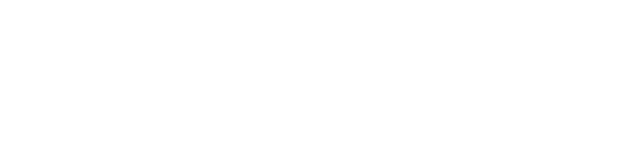
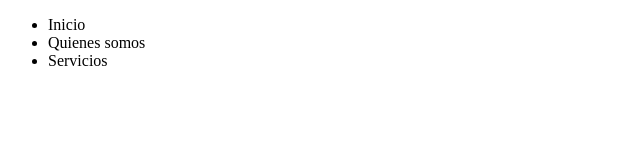
Before and after one commit to jonlopez01/testGit, a plain HTML site: page index.html in a window 1280 px wide. Shown: the whole page, without its empty margins (0-640 px from the left). Drawn offline with Linux system fonts and the light colour scheme.

Commit message:
add tittle, nav

```diff
--- a/index.html
+++ b/index.html
@@ -4,9 +4,15 @@
     <meta charset="UTF-8">
     <meta http-equiv="X-UA-Compatible" content="IE=edge">
     <meta name="viewport" content="width=device-width, initial-scale=1.0">
-    <title>Document</title>
+    <title>titulo</title>
 </head>
 <body>
-
+    <nav>
+        <ul>
+            <li>Inicio</li>
+            <li>Quienes somos</li>
+            <li>Servicios</li>
+        </ul>
+    </nav>
 </body>
 </html>
```
